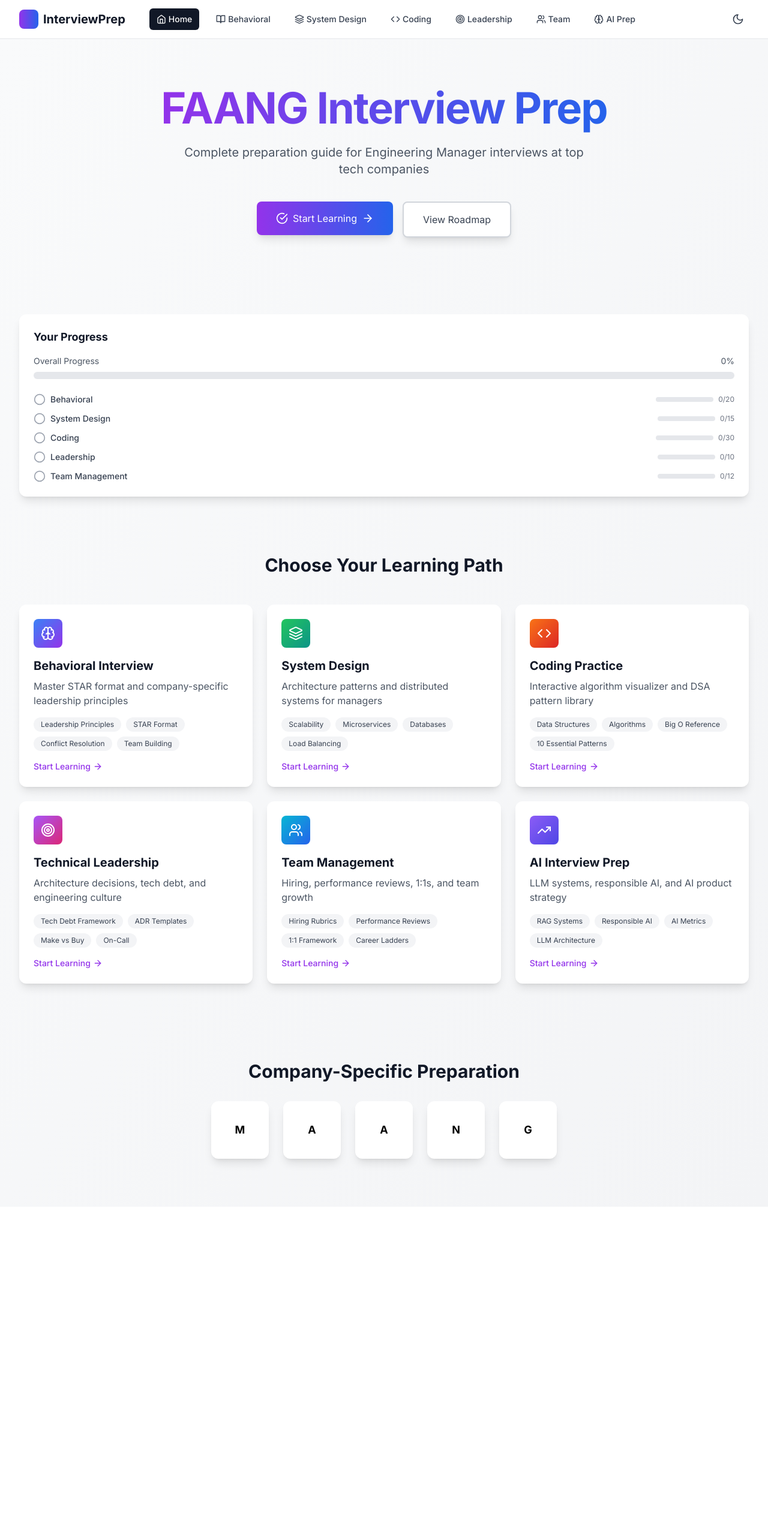
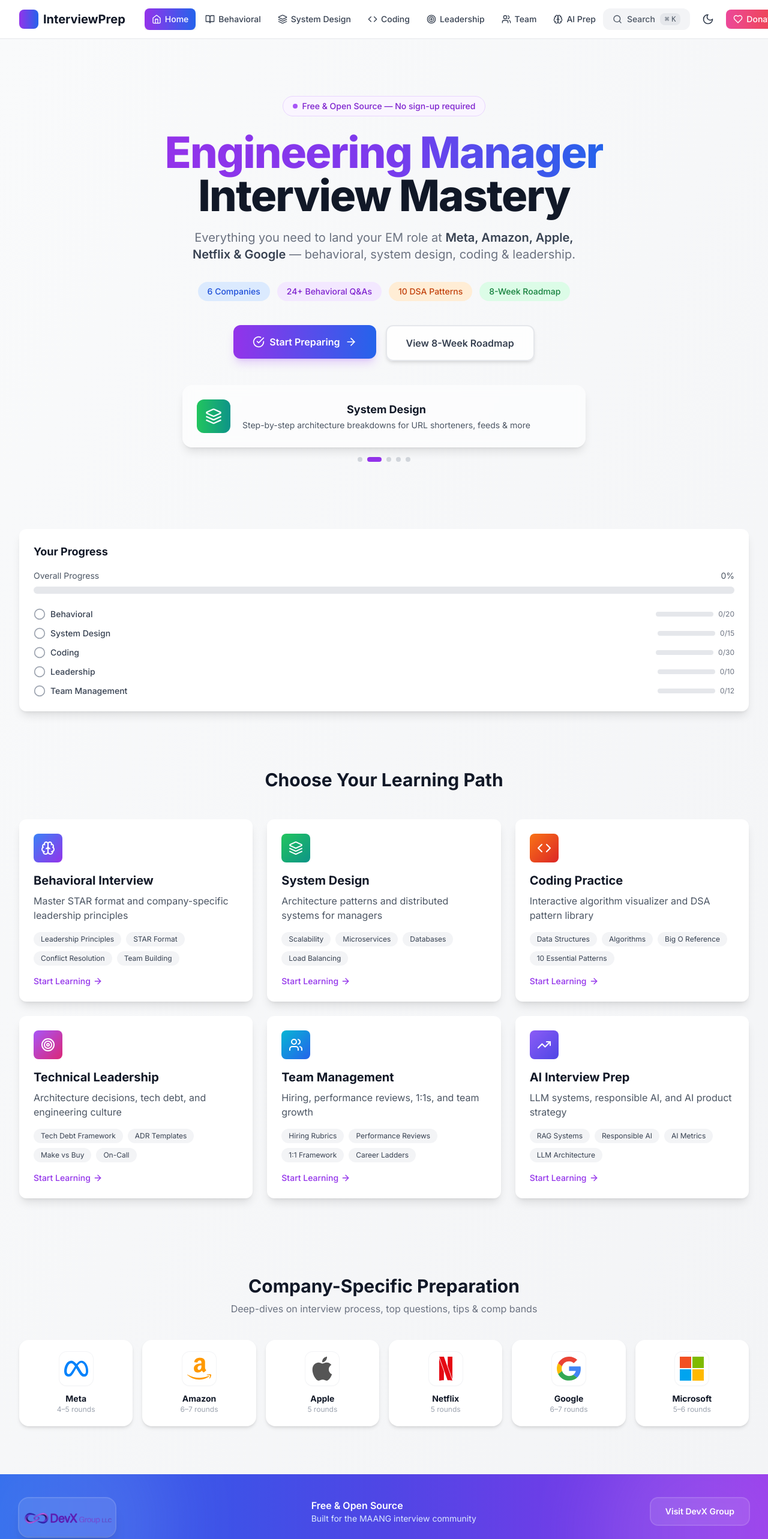
Before and after one commit to DevXGroup/Software-Engineer-Manager-Interviw-Prep, a Next.js app: page / in a window 1280 px wide. Shown: the top 2566 px of the page at 60% size. Before the commit the page ends 2012 px from the top, so only its background shows below. Built offline with nearby package versions, Linux system fonts and the light colour scheme.

Commit message:
feat: integrate search modal and update layout with new components

```diff
--- a/src/app/layout.tsx
+++ b/src/app/layout.tsx
@@ -3,12 +3,62 @@ import { Inter } from 'next/font/google'
 import './globals.css'
 import { Navigation } from '@/components/Navigation'
 import { ThemeProvider } from '@/components/ThemeProvider'
+import { Footer } from '@/components/Footer'
+import { DonateToast } from '@/components/DonateToast'
 
 const inter = Inter({ subsets: ['latin'] })
 
 export const metadata: Metadata = {
-  title: 'FAANG Interview Prep - Engineering Manager Guide',
-  description: 'Comprehensive interview preparation for engineering manager roles at FAANG companies',
+  metadataBase: new URL('https://softwareprep.devxgroup.io'),
+  title: {
+    default: 'EM Interview Mastery — Free FAANG Engineering Manager Prep',
+    template: '%s | EM Interview Mastery',
+  },
+  description: 'Free, open-source interview prep for Engineering Manager roles at Meta, Amazon, Apple, Netflix, Google & Microsoft. Covers behavioral, system design, coding, technical leadership, team management, and AI interview topics.',
+  keywords: [
+    'engineering manager interview',
+    'FAANG interview prep',
+    'MAANG interview',
+    'EM interview questions',
+    'software engineering manager interview',
+    'Meta EM interview',
+    'Amazon SDM interview',
+    'Google EM interview',
+    'Apple engineering manager',
+    'Netflix engineering manager',
+    'Microsoft engineering manager',
+    'system design interview',
+    'behavioral interview STAR',
+    'leadership principles Amazon',
+    'technical leadership interview',
+    'team management interview',
+  ],
+  authors: [{ name: 'Max Sheikhizadeh', url: 'https://devxgroup.io' }],
+  creator: 'DevXGroup',
+  publisher: 'DevXGroup',
+  robots: {
+    index: true,
+    follow: true,
+    googleBot: { index: true, follow: true, 'max-snippet': -1, 'max-image-preview': 'large' },
+  },
+  alternates: {
+    canonical: 'https://softwareprep.devxgroup.io',
+  },
+  openGraph: {
+    title: 'EM Interview Mastery — Free FAANG Engineering Manager Prep',
+    description: 'Free, open-source interview prep for EM roles at Meta, Amazon, Apple, Netflix, Google & Microsoft. Behavioral, system design, coding, leadership, and AI topics.',
+    url: 'https://softwareprep.devxgroup.io',
+    siteName: 'EM Interview Mastery',
+    type: 'website',
+    locale: 'en_US',
+  },
+  twitter: {
+    card: 'summary_large_image',
+    title: 'EM Interview Mastery — Free FAANG Engineering Manager Prep',
+    description: 'Free, open-source interview prep for EM roles at Meta, Amazon, Apple, Netflix, Google & Microsoft.',
+    creator: '@devxgroup',
+    site: '@devxgroup',
+  },
 }
 
 export default function RootLayout({
@@ -24,6 +74,8 @@ export default function RootLayout({
           <main className="min-h-screen pt-16">
             {children}
           </main>
+          <Footer />
+          <DonateToast />
         </ThemeProvider>
       </body>
     </html>
--- a/src/app/page.tsx
+++ b/src/app/page.tsx
@@ -14,6 +14,7 @@ import {
 } from 'lucide-react'
 import { ProgressTracker } from '@/components/ProgressTracker'
 import { InteractiveCard } from '@/components/InteractiveCard'
+import { HeroCarousel } from '@/components/HeroCarousel'
 
 const sections = [
   {
@@ -70,52 +71,92 @@ export default function HomePage() {
   return (
     <div className="min-h-screen bg-gradient-to-br from-gray-50 to-gray-100 dark:from-gray-900 dark:to-gray-800">
       {/* Hero Section */}
-      <section className="relative overflow-hidden px-4 py-20 sm:px-6 lg:px-8">
+      <section className="relative overflow-hidden px-4 pb-16 pt-24 sm:px-6 lg:px-8">
         <motion.div
-          initial={{ opacity: 0, y: 20 }}
+          initial={{ opacity: 0, y: 24 }}
           animate={{ opacity: 1, y: 0 }}
-          transition={{ duration: 0.6 }}
-          className="mx-auto max-w-7xl text-center"
+          transition={{ duration: 0.65 }}
+          className="mx-auto max-w-5xl text-center"
         >
-          <h1 className="mb-6 text-5xl font-bold tracking-tight text-gray-900 dark:text-white sm:text-6xl lg:text-7xl">
-            <span className="bg-gradient-to-r from-purple-600 to-blue-600 bg-clip-text text-transparent">
-              FAANG Interview Prep
+          {/* Badge */}
+          <motion.div
+            initial={{ opacity: 0, scale: 0.9 }}
+            animate={{ opacity: 1, scale: 1 }}
+            transition={{ delay: 0.1, duration: 0.4 }}
+            className="mb-6 inline-flex items-center gap-2 rounded-full border border-purple-200 bg-purple-50 px-4 py-1.5 text-sm font-medium text-purple-700 dark:border-purple-800 dark:bg-purple-900/30 dark:text-purple-300"
+          >
+            <span className="inline-block h-2 w-2 animate-pulse rounded-full bg-purple-500" />
+            Free &amp; Open Source — No sign-up required
+          </motion.div>
+
+          {/* Title */}
+          <h1 className="mb-5 text-5xl font-extrabold leading-tight tracking-tight text-gray-900 dark:text-white sm:text-6xl lg:text-7xl">
+            <span className="bg-gradient-to-r from-purple-600 via-violet-600 to-blue-600 bg-clip-text text-transparent">
+              Engineering Manager
             </span>
+            <br />
+            <span className="text-gray-900 dark:text-white">Interview Mastery</span>
           </h1>
-          <p className="mx-auto mb-10 max-w-2xl text-xl text-gray-600 dark:text-gray-300">
-            Complete preparation guide for Engineering Manager interviews at top tech companies
+
+          {/* Subtitle */}
+          <p className="mx-auto mb-8 max-w-2xl text-lg leading-relaxed text-gray-500 dark:text-gray-400 sm:text-xl">
+            Everything you need to land your EM role at{' '}
+            <span className="font-semibold text-gray-700 dark:text-gray-200">Meta, Amazon, Apple, Netflix &amp; Google</span>
+            {' '}— behavioral, system design, coding &amp; leadership.
           </p>
 
+          {/* Stat pills */}
+          <motion.div
+            initial={{ opacity: 0, y: 12 }}
+            animate={{ opacity: 1, y: 0 }}
+            transition={{ delay: 0.25, duration: 0.5 }}
+            className="mb-10 flex flex-wrap justify-center gap-3 text-sm font-medium"
+          >
+            {[
+              { label: '6 Companies', color: 'bg-blue-100 text-blue-700 dark:bg-blue-900/40 dark:text-blue-300' },
+              { label: '24+ Behavioral Q&As', color: 'bg-purple-100 text-purple-700 dark:bg-purple-900/40 dark:text-purple-300' },
+              { label: '10 DSA Patterns', color: 'bg-orange-100 text-orange-700 dark:bg-orange-900/40 dark:text-orange-300' },
+              { label: '8-Week Roadmap', color: 'bg-green-100 text-green-700 dark:bg-green-900/40 dark:text-green-300' },
+            ].map(({ label, color }) => (
+              <span key={label} className={`rounded-full px-4 py-1.5 ${color}`}>
+                {label}
+              </span>
+            ))}
+          </motion.div>
+
+          {/* CTA Buttons */}
           <div className="flex flex-wrap justify-center gap-4">
             <Link href="/behavioral">
               <motion.button
-                whileHover={{ scale: 1.05 }}
-                whileTap={{ scale: 0.95 }}
-                className="flex items-center gap-2 rounded-lg bg-gradient-to-r from-purple-600 to-blue-600 px-8 py-4 text-white shadow-lg hover:shadow-xl"
+                whileHover={{ scale: 1.04 }}
+                whileTap={{ scale: 0.97 }}
+                className="flex items-center gap-2 rounded-xl bg-gradient-to-r from-purple-600 to-blue-600 px-8 py-4 text-base font-semibold text-white shadow-lg shadow-purple-500/25 hover:shadow-xl hover:shadow-purple-500/30 transition-shadow"
               >
                 <CheckCircle className="h-5 w-5" />
-                Start Learning
+                Start Preparing
                 <ArrowRight className="h-5 w-5" />
               </motion.button>
             </Link>
 
             <Link href="/roadmap">
               <motion.button
-                whileHover={{ scale: 1.05 }}
-                whileTap={{ scale: 0.95 }}
-                className="rounded-lg border-2 border-gray-300 bg-white px-8 py-4 text-gray-700 shadow-lg hover:shadow-xl dark:border-gray-600 dark:bg-gray-800 dark:text-gray-200"
+                whileHover={{ scale: 1.04 }}
+                whileTap={{ scale: 0.97 }}
+                className="rounded-xl border-2 border-gray-200 bg-white/80 px-8 py-4 text-base font-semibold text-gray-700 shadow-md backdrop-blur hover:border-gray-300 hover:shadow-lg dark:border-gray-700 dark:bg-gray-800/80 dark:text-gray-200 dark:hover:border-gray-600"
               >
-                View Roadmap
+                View 8-Week Roadmap
               </motion.button>
             </Link>
           </div>
+
+          <HeroCarousel />
         </motion.div>
 
-        {/* Animated background elements */}
+        {/* Animated background blobs */}
         <div className="absolute inset-0 -z-10 overflow-hidden">
-          <div className="absolute -left-4 top-20 h-72 w-72 animate-pulse-slow rounded-full bg-purple-300 opacity-70 mix-blend-multiply blur-xl filter dark:opacity-30"></div>
-          <div className="absolute -right-4 top-40 h-72 w-72 animate-pulse-slow rounded-full bg-yellow-300 opacity-70 mix-blend-multiply blur-xl filter dark:opacity-30"></div>
-          <div className="absolute -bottom-8 left-20 h-72 w-72 animate-pulse-slow rounded-full bg-pink-300 opacity-70 mix-blend-multiply blur-xl filter dark:opacity-30"></div>
+          <div className="absolute -left-16 top-10 h-80 w-80 animate-pulse rounded-full bg-purple-300 opacity-50 mix-blend-multiply blur-3xl dark:opacity-20" />
+          <div className="absolute -right-16 top-32 h-80 w-80 animate-pulse rounded-full bg-blue-300 opacity-50 mix-blend-multiply blur-3xl dark:opacity-20" />
+          <div className="absolute bottom-0 left-1/2 h-64 w-64 -translate-x-1/2 animate-pulse rounded-full bg-violet-300 opacity-40 mix-blend-multiply blur-3xl dark:opacity-15" />
         </div>
       </section>
 
@@ -163,18 +204,49 @@ export default function HomePage() {
       {/* Company Specific Section */}
       <section className="px-4 py-20 sm:px-6 lg:px-8">
         <div className="mx-auto max-w-7xl">
-          <h2 className="mb-8 text-center text-3xl font-bold text-gray-900 dark:text-white">
-            Company-Specific Preparation
-          </h2>
-          <div className="flex flex-wrap justify-center gap-6">
-            {['Meta', 'Amazon', 'Apple', 'Netflix', 'Google'].map((company) => (
-              <Link key={company} href={`/companies/${company.toLowerCase()}`}>
+          <motion.div
+            initial={{ opacity: 0 }}
+            animate={{ opacity: 1 }}
+            transition={{ delay: 0.2 }}
+            className="mb-10 text-center"
+          >
+            <h2 className="text-3xl font-bold text-gray-900 dark:text-white">
+              Company-Specific Preparation
+            </h2>
+            <p className="mt-2 text-gray-500 dark:text-gray-400">
+              Deep-dives on interview process, top questions, tips & comp bands
+            </p>
+          </motion.div>
+
+          <div className="grid grid-cols-2 gap-4 sm:grid-cols-3 lg:grid-cols-6">
+            {[
+              { name: 'Meta', slug: 'meta', rounds: '4–5 rounds' },
+              { name: 'Amazon', slug: 'amazon', rounds: '6–7 rounds' },
+              { name: 'Apple', slug: 'apple', rounds: '5 rounds' },
+              { name: 'Netflix', slug: 'netflix', rounds: '5 rounds' },
+              { name: 'Google', slug: 'google', rounds: '6–7 rounds' },
+              { name: 'Microsoft', slug: 'microsoft', rounds: '5–6 rounds' },
+            ].map((company, index) => (
+              <Link key={company.slug} href={`/companies/${company.slug}`}>
                 <motion.div
-                  whileHover={{ scale: 1.1 }}
-                  whileTap={{ scale: 0.95 }}
-                  className="flex h-24 w-24 items-center justify-center rounded-xl bg-white shadow-lg dark:bg-gray-800"
+                  initial={{ opacity: 0, y: 16 }}
+                  animate={{ opacity: 1, y: 0 }}
+                  transition={{ delay: index * 0.07 }}
+                  whileHover={{ scale: 1.04, y: -4 }}
+                  whileTap={{ scale: 0.97 }}
+                  className="group flex flex-col items-center gap-3 rounded-2xl bg-white p-5 shadow-md transition-shadow hover:shadow-xl dark:bg-gray-800"
                 >
-                  <span className="text-lg font-bold">{company[0]}</span>
+                  <div className="flex h-14 w-14 items-center justify-center rounded-xl bg-white p-2 shadow-sm ring-1 ring-gray-100 dark:bg-gray-900 dark:ring-gray-700">
+                    <img
+                      src={`/logos/${company.slug}.svg`}
+                      alt={`${company.name} logo`}
+                      className="h-10 w-10 object-contain"
+                    />
+                  </div>
+                  <div className="text-center">
+                    <p className="text-sm font-bold text-gray-900 dark:text-white">{company.name}</p>
+                    <p className="text-xs text-gray-400 dark:text-gray-500">{company.rounds}</p>
+                  </div>
                 </motion.div>
               </Link>
             ))}
--- a/src/components/Navigation.tsx
+++ b/src/components/Navigation.tsx
@@ -4,8 +4,11 @@ import { useState } from 'react'
 import Link from 'next/link'
 import { usePathname } from 'next/navigation'
 import { motion, AnimatePresence } from 'framer-motion'
-import { Menu, X, Moon, Sun, Home, BookOpen, Code, Users, Layers, Target, Brain } from 'lucide-react'
+import { Menu, X, Moon, Sun, Home, BookOpen, Code, Users, Layers, Target, Brain, Search } from 'lucide-react'
 import { useTheme } from '@/hooks/useTheme'
+import { DonateButton } from '@/components/DonateButton'
+import { SearchModal } from '@/components/SearchModal'
+import { useSearch } from '@/hooks/useSearch'
 
 const navItems = [
   { name: 'Home', href: '/', icon: Home },
@@ -21,12 +24,14 @@ export function Navigation() {
   const [isOpen, setIsOpen] = useState(false)
   const pathname = usePathname()
   const { theme, toggleTheme } = useTheme()
+  const { isSearchOpen, openSearch, closeSearch } = useSearch()
 
   return (
     <nav className="fixed top-0 z-50 w-full glass-effect border-b border-gray-200 dark:border-gray-700">
-      <div className="mx-auto max-w-7xl px-4 sm:px-6 lg:px-8">
+      <div className="mx-auto max-w-[1800px] px-4 sm:px-6 lg:px-8">
         <div className="flex h-16 items-center justify-between">
-          <div className="flex items-center">
+          {/* Logo Section */}
+          <div className="flex items-center gap-8">
             <Link href="/" className="flex items-center space-x-2">
               <div className="h-8 w-8 rounded-lg bg-gradient-to-r from-purple-600 to-blue-600"></div>
               <span className="text-xl font-bold text-gray-900 dark:text-white">
@@ -34,8 +39,9 @@ export function Navigation() {
               </span>
             </Link>
 
-            <div className="hidden md:block">
-              <div className="ml-10 flex items-baseline space-x-4">
+            {/* Desktop Navigation - Scrollable */}
+            <div className="hidden lg:block">
+              <div className="flex items-center gap-1 overflow-x-auto scrollbar-hide">
                 {navItems.map((item) => {
                   const Icon = item.icon
                   const isActive = pathname === item.href
@@ -45,15 +51,16 @@ export function Navigation() {
                       key={item.name}
                       href={item.href}
                       className={`
-                        flex items-center gap-1 rounded-md px-3 py-2 text-sm font-medium transition-colors
+                        flex items-center gap-1.5 rounded-lg px-3 py-2 text-sm font-medium whitespace-nowrap transition-all
                         ${isActive
-                          ? 'bg-gray-900 text-white dark:bg-gray-700'
-                          : 'text-gray-700 hover:bg-gray-200 dark:text-gray-300 dark:hover:bg-gray-700'
+                          ? 'bg-gradient-to-r from-purple-600 to-blue-600 text-white shadow-md'
+                          : 'text-gray-700 hover:bg-gray-100 dark:text-gray-300 dark:hover:bg-gray-800'
                         }
                       `}
                     >
-                      <Icon className="h-4 w-4" />
-                      {item.name}
+                      <Icon className="h-4 w-4 shrink-0" />
+                      <span className="hidden xl:inline">{item.name}</span>
+                      <span className="xl:hidden">{item.name.split(' ')[0]}</span>
                     </Link>
                   )
                 })}
@@ -61,22 +68,38 @@ export function Navigation() {
             </div>
           </div>
 
-          <div className="flex items-center gap-4">
+          {/* Right Side Actions */}
+          <div className="flex items-center gap-3">
+            {/* Search Button */}
+            <button
+              onClick={openSearch}
+              className="hidden sm:flex items-center gap-2 rounded-xl bg-gray-100 px-4 py-2 text-sm font-medium text-gray-600 hover:bg-gray-200 dark:bg-gray-800 dark:text-gray-300 dark:hover:bg-gray-700 transition-all"
+            >
+              <Search className="h-4 w-4" />
+              <span className="hidden md:inline">Search</span>
+              <kbd className="hidden lg:flex items-center gap-1 rounded-lg bg-gray-200 dark:bg-gray-700 px-2 py-0.5 text-xs font-mono">
+                <span className="text-xs">⌘</span>K
+              </kbd>
+            </button>
+
+            {/* Theme Toggle */}
             <button
               onClick={toggleTheme}
-              className="rounded-lg p-2 text-gray-700 hover:bg-gray-200 dark:text-gray-300 dark:hover:bg-gray-700"
+              className="rounded-xl p-2 text-gray-700 hover:bg-gray-100 dark:text-gray-300 dark:hover:bg-gray-800 transition-all"
             >
               {theme === 'dark' ? <Sun className="h-5 w-5" /> : <Moon className="h-5 w-5" />}
             </button>
 
-            <div className="md:hidden">
+            {/* Donate Button */}
+            <DonateButton className="hidden sm:inline-flex" />
+
+            {/* Mobile Menu Button */}
             <button
               onClick={() => setIsOpen(!isOpen)}
-                className="rounded-lg p-2 text-gray-700 hover:bg-gray-200 dark:text-gray-300 dark:hover:bg-gray-700"
+              className="rounded-xl p-2 text-gray-700 hover:bg-gray-100 dark:text-gray-300 dark:hover:bg-gray-800 lg:hidden transition-all"
             >
-                {isOpen ? <X className="h-6 w-6" /> : <Menu className="h-6 w-6" />}
+              {isOpen ? <X className="h-5 w-5" /> : <Menu className="h-5 w-5" />}
             </button>
-            </div>
           </div>
         </div>
       </div>
@@ -85,12 +108,38 @@ export function Navigation() {
       <AnimatePresence>
         {isOpen && (
           <motion.div
-            initial={{ opacity: 0, height: 0 }}
-            animate={{ opacity: 1, height: 'auto' }}
-            exit={{ opacity: 0, height: 0 }}
-            className="md:hidden"
+            initial={{ opacity: 0, x: '100%' }}
+            animate={{ opacity: 1, x: 0 }}
+            exit={{ opacity: 0, x: '100%' }}
+            transition={{ type: 'spring', damping: 25, stiffness: 200 }}
+            className="fixed inset-0 z-40 md:hidden"
           >
-            <div className="space-y-1 px-2 pb-3 pt-2">
+            <div className="flex h-full w-full flex-col bg-white dark:bg-gray-800">
+              {/* Mobile menu header */}
+              <div className="flex items-center justify-between border-b border-gray-200 dark:border-gray-700 px-4 py-4">
+                <span className="text-lg font-bold text-gray-900 dark:text-white">Menu</span>
+                <button
+                  onClick={() => setIsOpen(false)}
+                  className="rounded-lg p-2 text-gray-700 hover:bg-gray-100 dark:text-gray-300 dark:hover:bg-gray-700"
+                >
+                  <X className="h-6 w-6" />
+                </button>
+              </div>
+
+              {/* Search button in mobile menu */}
+              <div className="border-b border-gray-200 dark:border-gray-700 px-4 py-3">
+                <button
+                  onClick={() => { setIsOpen(false); openSearch(); }}
+                  className="flex w-full items-center gap-3 rounded-xl bg-gray-100 px-4 py-3 text-left text-gray-600 hover:bg-gray-200 dark:bg-gray-700 dark:text-gray-300 dark:hover:bg-gray-600"
+                >
+                  <Search className="h-5 w-5" />
+                  <span className="text-base font-medium">Search...</span>
+                </button>
+              </div>
+
+              {/* Navigation items */}
+              <div className="flex-1 overflow-y-auto px-4 py-4">
+                <div className="space-y-1">
                   {navItems.map((item) => {
                     const Icon = item.icon
                     const isActive = pathname === item.href
@@ -101,10 +150,10 @@ export function Navigation() {
                         href={item.href}
                         onClick={() => setIsOpen(false)}
                         className={`
-                      flex items-center gap-2 rounded-md px-3 py-2 text-base font-medium
+                          flex items-center gap-3 rounded-xl px-4 py-3 text-base font-medium transition-colors
                           ${isActive
                             ? 'bg-gray-900 text-white dark:bg-gray-700'
-                        : 'text-gray-700 hover:bg-gray-200 dark:text-gray-300 dark:hover:bg-gray-700'
+                            : 'text-gray-700 hover:bg-gray-100 dark:text-gray-300 dark:hover:bg-gray-700'
                           }
                         `}
                       >
@@ -114,9 +163,19 @@ export function Navigation() {
                     )
                   })}
                 </div>
+              </div>
+
+              {/* Footer actions */}
+              <div className="border-t border-gray-200 dark:border-gray-700 px-4 py-4">
+                <DonateButton className="w-full justify-center" />
+              </div>
+            </div>
           </motion.div>
         )}
       </AnimatePresence>
+
+      {/* Search Modal */}
+      <SearchModal isOpen={isSearchOpen} onClose={closeSearch} />
     </nav>
   )
 }
```
Lines whose indentation alone changed are shown as unchanged.
